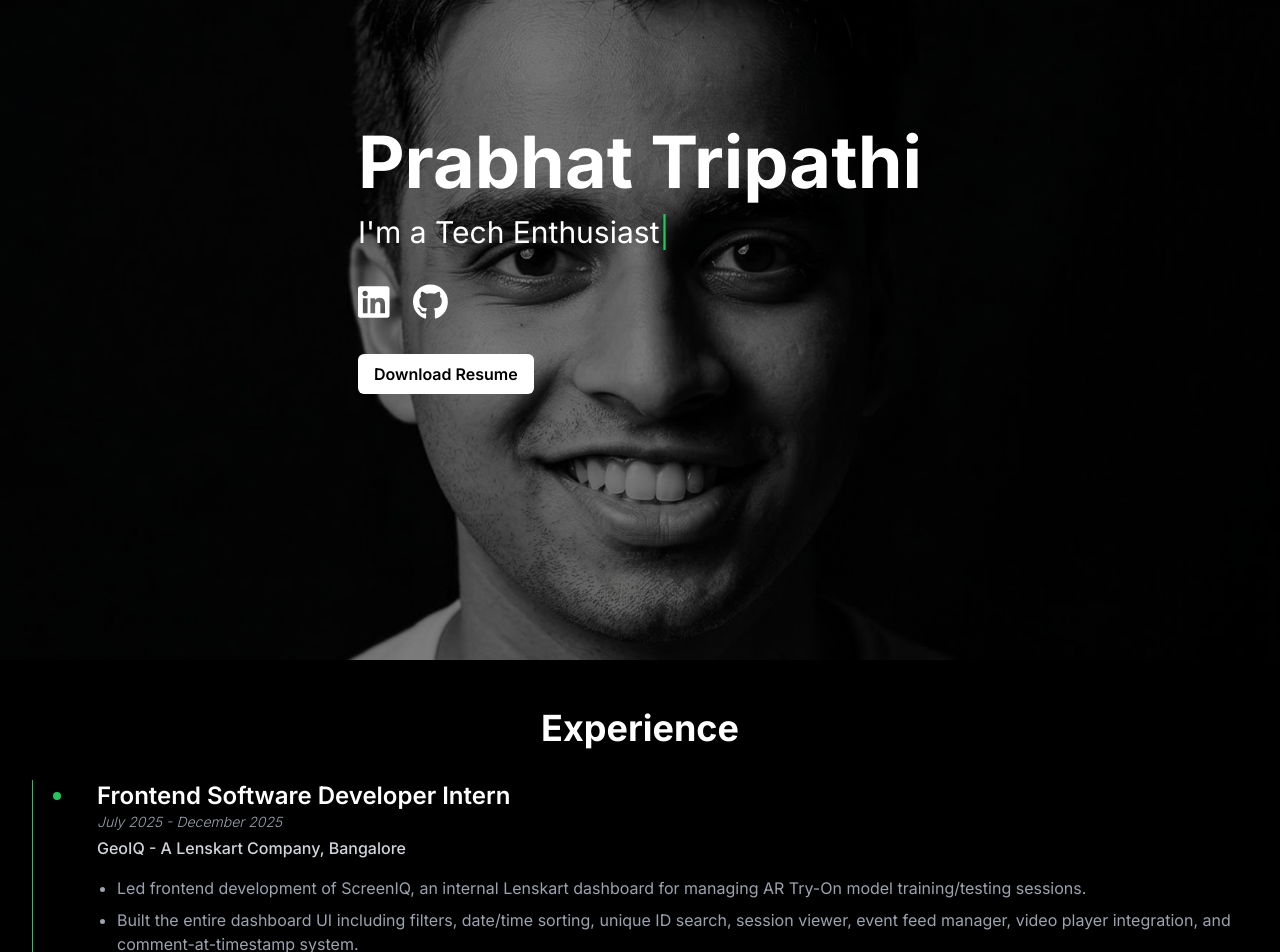
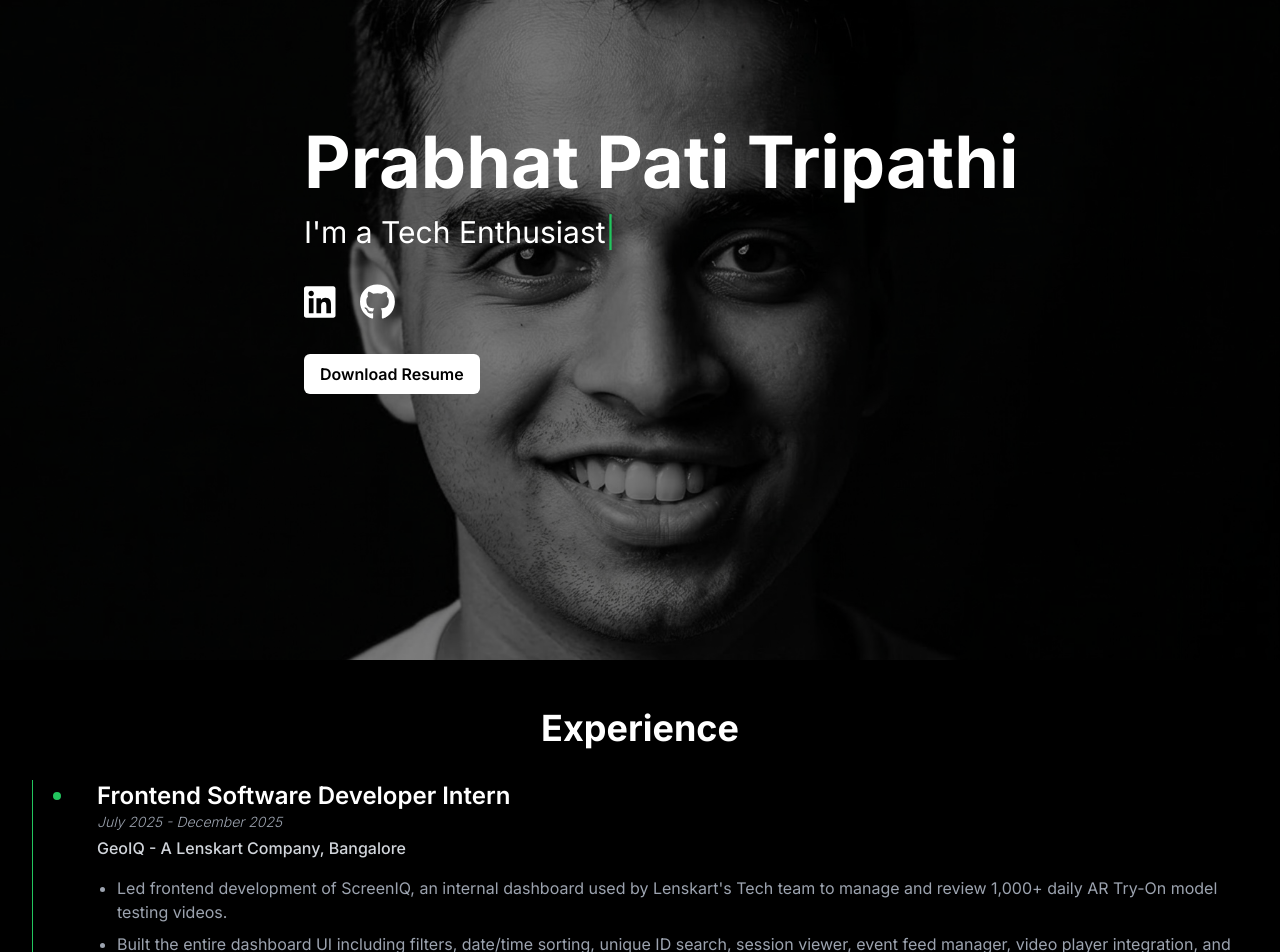
Before and after one commit to prabhat3009/Portfolio-Website, a Next.js app: page / in a window 1280 px wide. Shown: the part 140-1092 px from the top of the page. Built offline with nearby package versions, Linux system fonts and the light colour scheme.

Commit message:
some changes

```diff
--- a/app/_components/experience.tsx
+++ b/app/_components/experience.tsx
@@ -53,11 +53,11 @@ export default function ExperienceSection() {
               company="GeoIQ - A Lenskart Company"
               location="Bangalore"
               responsibilities={[
-                "Led frontend development of ScreenIQ, an internal Lenskart dashboard for managing AR Try-On model training/testing sessions.",
+                "Led frontend development of ScreenIQ, an internal dashboard used by Lenskart's Tech team to manage and review 1,000+ daily AR Try-On model testing videos.",
                 "Built the entire dashboard UI including filters, date/time sorting, unique ID search, session viewer, event feed manager, video player integration, and comment-at-timestamp system.",
                 "Developed a complete Session Logs module and implemented real-time Event Feed using Socket.IO and integrated Google Sign-In and coordinated closely with backend teams for API design and feature delivery.",
                 "Developed new UI features for RetailIQ, Demand Maps, Active Stores, and Discovery pages, including hero sections, testimonials carousel, sidebar menus, empty-state UIs, and UI Kit component additions.",
-                "Built and updated reusable UI components in GeoIQ’s Web UI Kit, improving consistency across products.",
+                "Built and updated 10+ reusable UI components in GeoIQ’s Web UI Kit, improving consistency across products.",
                 "Worked with React.js, Next.js, React Router v7 (Remix), TypeScript, Storybook, Strapi (CMS), and Postman for frontend development and API integration.",
               ]}
             />
--- a/app/_components/hero.tsx
+++ b/app/_components/hero.tsx
@@ -37,12 +37,12 @@ export default function Hero() {
         transition={{ duration: 1, ease: "easeOut" }}
       >
         <motion.h1
-          className="text-5xl md:text-7xl font-bold"
+          className="text-5xl md:text-7xl font-bold whitespace-nowrap"
           initial={{ x: -50, opacity: 0 }}
           animate={{ x: 0, opacity: 1 }}
           transition={{ duration: 1, ease: "easeOut" }}
         >
-          Prabhat Tripathi
+          Prabhat Pati Tripathi
         </motion.h1>
         <motion.p
           className="text-2xl md:text-3xl mt-4"
@@ -87,8 +87,8 @@ export default function Hero() {
           transition={{ duration: 1, delay: 1.5, ease: "easeOut" }}
         >
           <a
-            href="/Prabhat_Tripathi_Resume.pdf"
-            download="Prabhat_Tripathi_Resume.pdf"
+            href="/Prabhat_Pati_Tripathi_Resume.pdf"
+            download="Prabhat_Pati_Tripathi_Resume.pdf"
             className="inline-block bg-white text-black font-semibold py-2 px-4 rounded-md hover:text-green-400 transition duration-300"
           >
             Download Resume
--- a/app/layout.tsx
+++ b/app/layout.tsx
@@ -2,7 +2,6 @@ import type { Metadata } from "next";
 import { Inter } from "next/font/google";
 import "./globals.css";
 import Navbar from "./_components/navbar";
-
 
 const inter = Inter({ subsets: ["latin"] });
 
@@ -19,7 +18,7 @@ export default function RootLayout({
   return (
     <html lang="en">
       <head>
-        <title>Prabhat Tripathi</title>
+        <title>Prabhat Pati Tripathi</title>
         <link rel="icon" href="/favicon.ico" />
       </head>
       <body className={inter.className}>
```
Also changed, not shown: 1 other file (tests, documents, lock files or other folders).
